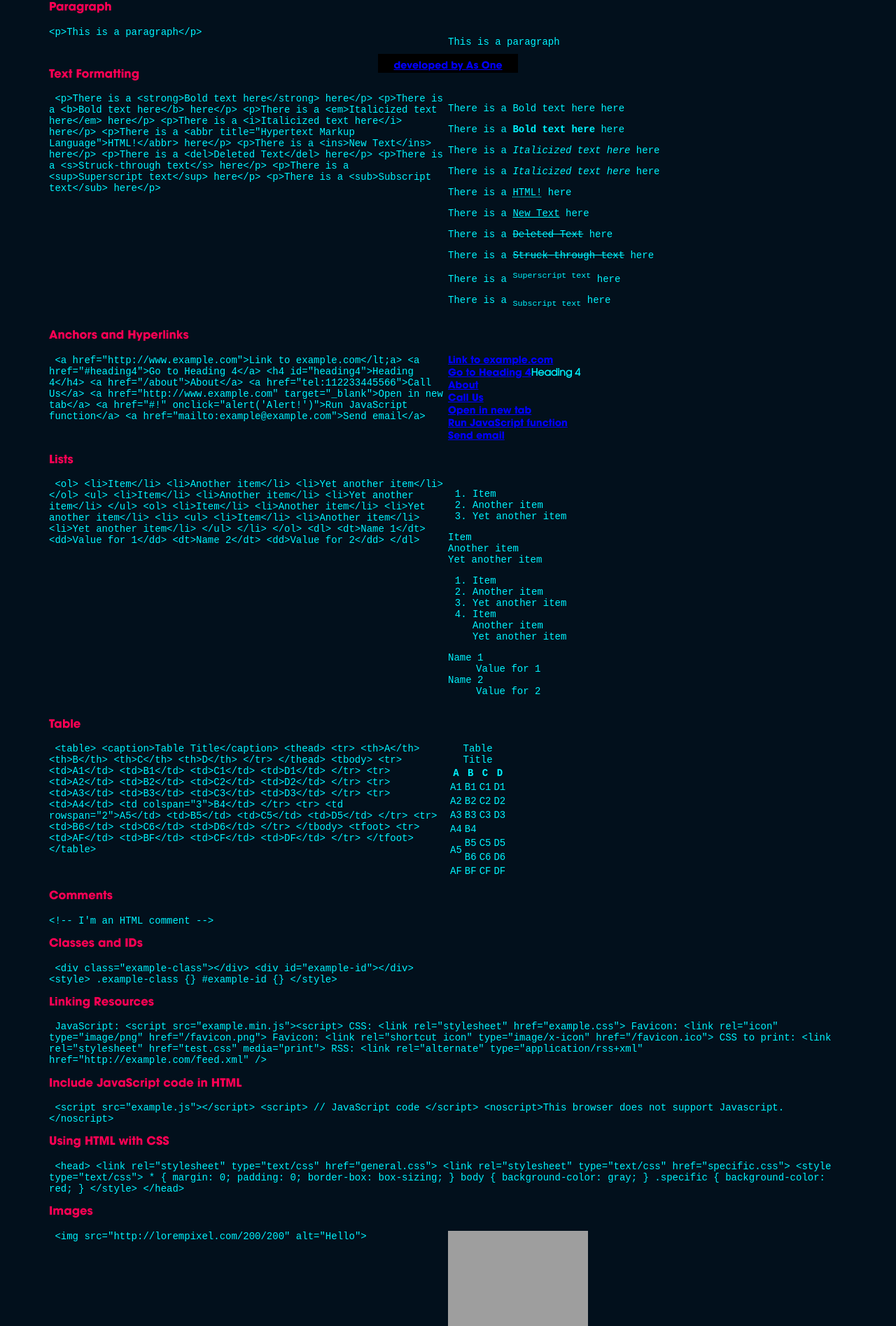
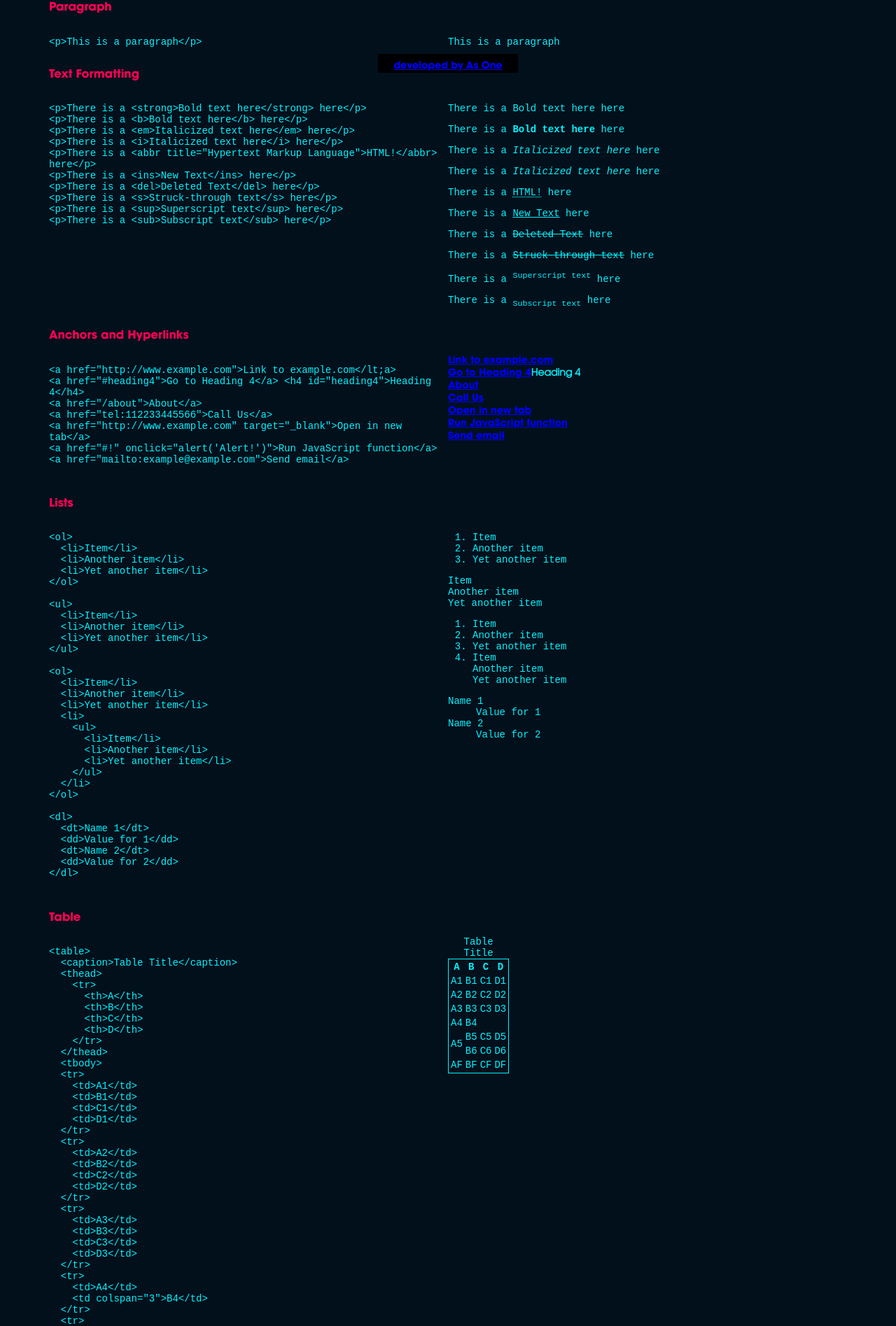
Before and after one commit to as-one/check-everyday, a Vue app in the folder v2/: page /html in a window 1280 px wide. Shown: the part 696-2591 px from the top of the page at 70% size. Built offline with nearby package versions, Linux system fonts and the light colour scheme; grey boxes are pictures that could not be loaded.

Commit message:
Improve Html.vue CSS

```diff
--- a/v2/src/assets/style.scss
+++ b/v2/src/assets/style.scss
@@ -31,6 +31,7 @@ ul {
   list-style-type: none;
   padding-left: 0;
 }
+
 ol {
   padding-left: 35px;
 }
@@ -41,6 +42,7 @@ body {
   color: var(--color_blue100);
   font-size: 14px;
 }
+
 strong {
   font-weight: normal;
 }
@@ -48,24 +50,29 @@ strong {
 h1 {
   font-family: var(--fontFamily_avantGardeBold);
 }
+
 h2,
 h4 {
   font-family: var(--fontFamily_avantGardeBook);
   color: var(--color_yellow50);
 }
+
 h3 {
   font-family: var(--fontFamily_avantGardeBold);
   color: var(--color_pink50);
 }
+
 a {
   font-family: var(--fontFamily_avantGardeBold);
 }
+
 table {
-  border: 1px;
+  border: 1px solid;
+  border-spacing: 2px;
 }
 
 .pre {
-  white-space: pre-wrap;
+  white-space:  pre-wrap;
 }
 
 .welcome {
@@ -109,6 +116,7 @@ table {
       background-repeat: no-repeat;
       background-color: var(--color_blue100);
     }
+
     &-subtitle {
       height: 37px;
       margin: 10px 0 0 5px;
@@ -117,6 +125,7 @@ table {
       color: var(--color_blue100);
     }
   }
+
   &__nav {
     display: flex;
 
--- a/v2/src/components/Html.vue
+++ b/v2/src/components/Html.vue
@@ -14,14 +14,14 @@
     <h3>Headings</h3>
     <div class="row">
       <div class="col-sm-12 col-md-6">
-        <div class="pre">
+        <pre class="pre">
 &lt;h1>Heading 1&lt;/h1>
 &lt;h2>Heading 2&lt;/h2>
 &lt;h3>Heading 3&lt;/h3>
 &lt;h4>Heading 4&lt;/h4>
 &lt;h5>Heading 5&lt;/h5>
 &lt;h6>Heading 6&lt;/h6>
-        </div>
+        </pre>
       </div>
       <div class="col-sm-12 col-md-6">
         <h1 class="color_blue100">Heading 1</h1>
@@ -36,7 +36,7 @@
     <h3>Paragraph</h3>
     <div class="row">
       <div class="col-sm-12 col-md-6">
-        <div class="pre">&lt;p>This is a paragraph&lt;/p></div>
+        <pre class="pre">&lt;p>This is a paragraph&lt;/p></pre>
       </div>
       <div class="col-sm-12 col-md-6">
         <p>This is a paragraph</p>
@@ -46,7 +46,7 @@
     <h3>Text Formatting</h3>
     <div class="row">
       <div class="col-sm-12 col-md-6">
-        <div class="pre">
+        <pre class="pre">
 &lt;p>There is a &lt;strong>Bold text here&lt;/strong> here&lt;/p>
 &lt;p>There is a &lt;b>Bold text here&lt;/b> here&lt;/p>
 &lt;p>There is a &lt;em>Italicized text here&lt;/em> here&lt;/p>
@@ -57,7 +57,7 @@
 &lt;p>There is a &lt;s>Struck-through text&lt;/s> here&lt;/p>
 &lt;p>There is a &lt;sup>Superscript text&lt;/sup> here&lt;/p>
 &lt;p>There is a &lt;sub>Subscript text&lt;/sub> here&lt;/p>
-        </div>
+        </pre>
       </div>
       <div class="col-sm-12 col-md-6">
         <p>There is a <strong>Bold text here</strong> here</p>
@@ -76,7 +76,7 @@
     <h3>Anchors and Hyperlinks</h3>
     <div class="row">
       <div class="col-sm-12 col-md-6">
-        <div class="pre">
+        <pre class="pre">
 &lt;a href="http://www.example.com">Link to example.com&lt;/lt;a>
 &lt;a href="#heading4">Go to Heading 4&lt;/a> &lt;h4 id="heading4">Heading 4&lt;/h4>
 &lt;a href="/about">About&lt;/a>
@@ -84,7 +84,7 @@
 &lt;a href="http://www.example.com" target="_blank">Open in new tab&lt;/a>
 &lt;a href="#!" onclick="alert('Alert!')">Run JavaScript function&lt;/a>
 &lt;a href="mailto:example@example.com">Send email&lt;/a>
-        </div>
+        </pre>
       </div>
       <div class="col-sm-12 col-md-6">
         <a href="http://www.example.com" class="color_blue100">Link to example.com</a>
@@ -107,17 +107,19 @@
     <h3>Lists</h3>
     <div class="row">
       <div class="col-sm-12 col-md-6">
-        <div class="pre">
+        <pre class="pre">
 &lt;ol>
   &lt;li>Item&lt;/li>
   &lt;li>Another item&lt;/li>
   &lt;li>Yet another item&lt;/li>
 &lt;/ol>
+
 &lt;ul>
   &lt;li>Item&lt;/li>
   &lt;li>Another item&lt;/li>
   &lt;li>Yet another item&lt;/li>
 &lt;/ul>
+
 &lt;ol>
   &lt;li>Item&lt;/li>
   &lt;li>Another item&lt;/li>
@@ -130,13 +132,14 @@
     &lt;/ul>
   &lt;/li>
 &lt;/ol>
+
 &lt;dl>
   &lt;dt>Name 1&lt;/dt>
   &lt;dd>Value for 1&lt;/dd>
   &lt;dt>Name 2&lt;/dt>
   &lt;dd>Value for 2&lt;/dd>
 &lt;/dl>
-        </div>
+        </pre>
       </div>
       <div class="col-sm-12 col-md-6">
         <ol>
@@ -173,7 +176,7 @@
     <h3>Table</h3>
     <div class="row">
       <div class="col-sm-12 col-md-6">
-        <div class="pre">
+        <pre class="pre">
 &lt;table>
   &lt;caption>Table Title&lt;/caption>
   &lt;thead>
@@ -228,7 +231,7 @@
     &lt;/tr>
   &lt;/tfoot>
 &lt;/table>
-        </div>
+        </pre>
       </div>
       <div class="col-sm-12 col-md-6">
         <table>
@@ -293,55 +296,55 @@
     <h3>Comments</h3>
     <div class="row">
       <div class="col-sm-12 col-md-6">
-        <div class="pre">&lt;!-- I'm an HTML comment --></div>
+        <pre class="pre">&lt;!-- I'm an HTML comment --></pre>
       </div>
     </div>
 
     <h3>Classes and IDs</h3>
     <div class="row">
       <div class="col-sm-12 col-md-6">
-        <div class="pre">
+        <pre class="pre">
 &lt;div class="example-class"&gt;&lt;/div&gt;
 &lt;div id="example-id"&gt;&lt;/div&gt;
 &lt;style&gt;
 .example-class {}
 #example-id {}
 &lt;/style>
-        </div>
+        </pre>
       </div>
     </div>
 
     <h3>Linking Resources</h3>
     <div class="row">
       <div class="col-sm-12">
-        <div class="pre">
+        <pre class="pre">
 JavaScript:   &lt;script src="example.min.js"&gt;&lt;script&gt;
 CSS:          &lt;link rel="stylesheet" href="example.css"&gt;
 Favicon:      &lt;link rel="icon" type="image/png" href="/favicon.png"&gt;
 Favicon:      &lt;link rel="shortcut icon" type="image/x-icon" href="/favicon.ico"&gt;
 CSS to print: &lt;link rel="stylesheet" href="test.css" media="print"&gt;
 RSS:          &lt;link rel="alternate" type="application/rss+xml" href="http://example.com/feed.xml" /&gt;
-        </div>
+        </pre>
       </div>
     </div>
 
     <h3>Include JavaScript code in HTML</h3>
     <div class="row">
       <div class="col-sm-12">
-        <div class="pre">
+        <pre class="pre">
 &lt;script src="example.js"&gt;&lt;/script&gt;
 &lt;script&gt;
 // JavaScript code
 &lt;/script&gt;
 &lt;noscript&gt;This browser does not support Javascript.&lt;/noscript&gt;
-        </div>
+        </pre>
       </div>
     </div>
 
     <h3>Using HTML with CSS</h3>
     <div class="row">
       <div class="col-sm-12">
-        <div class="pre">
+        <pre class="pre">
 &lt;head&gt;
 &lt;link rel="stylesheet" type="text/css" href="general.css"&gt;
 &lt;link rel="stylesheet" type="text/css" href="specific.css"&gt;
@@ -359,16 +362,16 @@
 }
 &lt;/style&gt;
 &lt;/head&gt;
-        </div>
+        </pre>
       </div>
     </div>
 
     <h3>Images</h3>
     <div class="row">
       <div class="col-sm-12 col-md-6">
-        <div class="pre">
+        <pre class="pre">
 &lt;img src="http://lorempixel.com/200/200" alt="Hello">
-        </div>
+        </pre>
       </div>
       <div class="col-sm-12 col-md-6">
         <img src="http://lorempixel.com/200/200" alt="Hello" />
@@ -378,7 +381,7 @@
     <h3>Input</h3>
     <div class="row">
       <div class="col-sm-12 col-md-6">
-        <div class="pre">
+        <pre class="pre">
 &lt;label>Type: text&lt;/label>
 &lt;input type="text">
 
@@ -474,7 +477,7 @@
 &lt;input type="text" minlength="5" maxlength="10">
 
 &lt;input type="text" pattern="\d*">
-        </div>
+        </pre>
       </div>
       <div class="col-sm-12 col-md-6">
         <label>Type: text</label>
@@ -580,7 +583,7 @@
     <h3>Forms</h3>
     <div class="row">
       <div class="col-sm-12 col-md-6">
-        <div class="pre">
+        <pre class="pre">
 &lt;form action="upload.php" method="get">&lt;/&lt;form>
 
 &lt;form action="upload.php" method="post">&lt;/form>
@@ -589,7 +592,7 @@
   &lt;input type="file" name="pic" />
   &lt;input type="submit" value="Upload" />
 &lt;/form>
-        </div>
+        </pre>
       </div>
       <div class="col-sm-12 col-md-6">
         <form action="upload.php" method="get"></form>
@@ -606,7 +609,7 @@
     <h3>Div</h3>
     <div class="row">
       <div class="col-sm-12 col-md-6">
-        <div class="pre">
+        <pre class="pre">
 &lt;div>Not nested&lt;/&lt;div>
 &lt;div class="outer-div">
   &lt;div class="inner-div">
@@ -616,7 +619,7 @@
     &lt;p>This is another paragraph&lt;/p>
   &lt;/div>
 &lt;/div>
-        </div>
+        </pre>
       </div>
       <div class="col-sm-12 col-md-6">
         <div>Not nested</div>
@@ -634,7 +637,7 @@
     <h3>Sectioning</h3>
     <div class="row">
       <div class="col-sm-12 col-md-6">
-        <div class="pre">
+        <pre class="pre">
 &lt;nav>
   &lt;a href="#">Link 1&lt;/a>
   &lt;a href="#">Link 2&lt;/a>
@@ -655,14 +658,14 @@
   &lt;section>&lt;/section>
   &lt;footer>&lt;/footer>
 &lt;/article>
-        </div>
+        </pre>
       </div>
     </div>
 
     <h3>Navigation Bars</h3>
     <div class="row">
       <div class="col-sm-12 col-md-6">
-        <div class="pre">
+        <pre class="pre">
 &lt;nav>
   &lt;a href="#">Link 1&lt;/a>
   &lt;a href="#">Link 2&lt;/a>
@@ -674,7 +677,7 @@
   &lt;li>&lt;a href="#">Link 2&lt;/a>&lt;/li>
   &lt;li>&lt;a href="#">Link 3&lt;/a>&lt;/li>
 &lt;/ul>
-        </div>
+        </pre>
       </div>
       <div class="col-sm-12 col-md-6">
         <nav>
@@ -694,7 +697,7 @@
     <h3>Label</h3>
     <div class="row">
       <div class="col-sm-12 col-md-6">
-        <div class="pre">
+        <pre class="pre">
 &lt;label>
   &lt;input type="checkbox" name="Cats">
   I like cats
@@ -702,7 +705,7 @@
 
 &lt;input id="cats" type="checkbox" name="Cats">
 &lt;label for="cats">I like cats&lt;/label>
-        </div>
+        </pre>
       </div>
       <div class="col-sm-12 col-md-6">
         <label>
@@ -718,7 +721,7 @@
     <h3>Void Elements</h3>
     <div class="row">
       <div class="col-sm-12">
-        <div class="pre">
+        <pre class="pre">
 &lt;area>
 &lt;base>
 &lt;br>
@@ -729,14 +732,14 @@
 &lt;link>
 &lt;meta>
 &lt;param>
-        </div>
+        </pre>
       </div>
     </div>
 
     <h3></h3>
     <div class="row">
       <div class="col-sm-12 col-md-6">
-        <div class="pre">
+        <pre class="pre">
 &lt;audio controls>
   &lt;source src="file.mp3" type="audio/mp3">
   Your browser does not support this element.
@@ -746,7 +749,7 @@
   &lt;source src="file.mp4" type="video/mp4">
   Your browser does not support this element.
 &lt;/video>
-        </div>
+        </pre>
       </div>
       <div class="col-sm-12 col-md-6">
         <audio controls>
@@ -764,9 +767,9 @@
     <h3></h3>
     <div class="row">
       <div class="col-sm-12 col-md-6">
-        <div class="pre">
+        <pre class="pre">
           &lt;progress value="20" max="100">&lt;/progress>
-        </div>
+        </pre>
       </div>
       <div class="col-sm-12 col-md-6">
         <progress value="20" max="100"></progress>
@@ -776,7 +779,7 @@
     <h3>Selection Menu Controls</h3>
     <div class="row">
       <div class="col-sm-12 col-md-6">
-        <div class="pre">
+        <pre class="pre">
 &lt;select name="one">
   &lt;option value="">&lt;/option>
   &lt;option value="1">One&lt;/option>
@@ -813,7 +816,7 @@
   &lt;option value="Ruby">
   &lt;option value="C+">
 &lt;/datalist>
-        </div>
+        </pre>
       </div>
       <div class="col-sm-12 col-md-6">
         <select name="one">
@@ -858,16 +861,16 @@
     <h3>Embed</h3>
     <div class="row">
       <div class="col-sm-12">
-        <div class="pre">
+        <pre class="pre">
 &lt;embed type="video/mp4" src="video.mp4" width="640" height="480">
-        </div>
+        </pre>
       </div>
     </div>
 
     <h3>Iframe</h3>
     <div class="row">
       <div class="col-sm-12 col-md-6">
-        <div class="pre">
+        <pre class="pre">
 &lt;iframe src="base.html">&lt;/&lt;iframe>
 &lt;iframe src="http://www.example.com">&lt;/iframe>
 &lt;iframe
@@ -878,7 +881,7 @@
   allow="accelerometer; autoplay; encrypted-media; gyroscope; picture-in-picture"
   allowfullscreen>
 &lt;/iframe>
-        </div>
+        </pre>
       </div>
       <div class="col-sm-12 col-md-6">
         <iframe src=""></iframe>
@@ -890,7 +893,7 @@
     <h3>SVG</h3>
     <div class="row">
       <div class="col-sm-12 col-md-6">
-        <div class="pre">
+        <pre class="pre">
 &lt;svg
   style="width: 100px; height: 100px;"
   class="attention"
@@ -901,7 +904,7 @@
     id="attention"
     d="large code here" />
 &lt;/svg>
-        </div>
+        </pre>
       </div>
       <div class="col-sm-12 col-md-6">
         <svg style="width: 100px; height: 100px;" class="attention" xmlns="http://www.w3.org/2000/svg" xmlns:xlink="http://www.w3.org/1999/xlink" viewBox="0 0 1000 1000" > <path id="attention" d="m571,767l0,-106q0,-8,-5,-13t-12,-5l-108,0q-7,0,-12,5t-5,13l0,106q0,8,5,13t12,6l108,0q7,0,12,-6t5 ,-13Zm-1,-208l10,-257q0,-6,-5,-10q-7,-6,-14,-6l-122,0q-7,0,-14,6q-5,4,-5,12l9,255q0,5,6,9t13,3l103, 0q8,0,13,-3t6,-9Zm-7,-522l428,786q20,35,-1,70q-10,17,-26,26t-35,10l-858,0q-18,0,-35,-10t-26,-26q-21 ,-35,-1,-70l429,-786q9,-17,26,-27t36,-10t36,10t27,27Z" /></svg>
```
Lines whose indentation alone changed are shown as unchanged.
